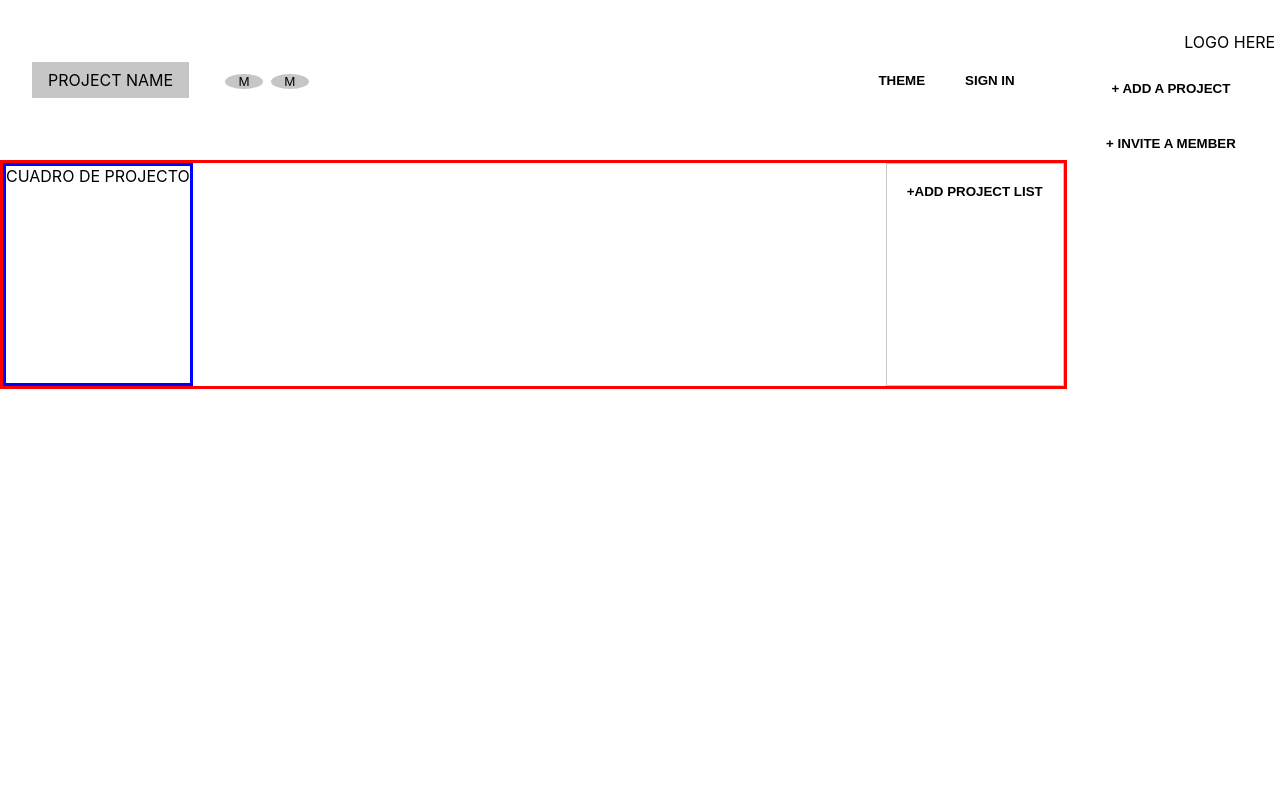
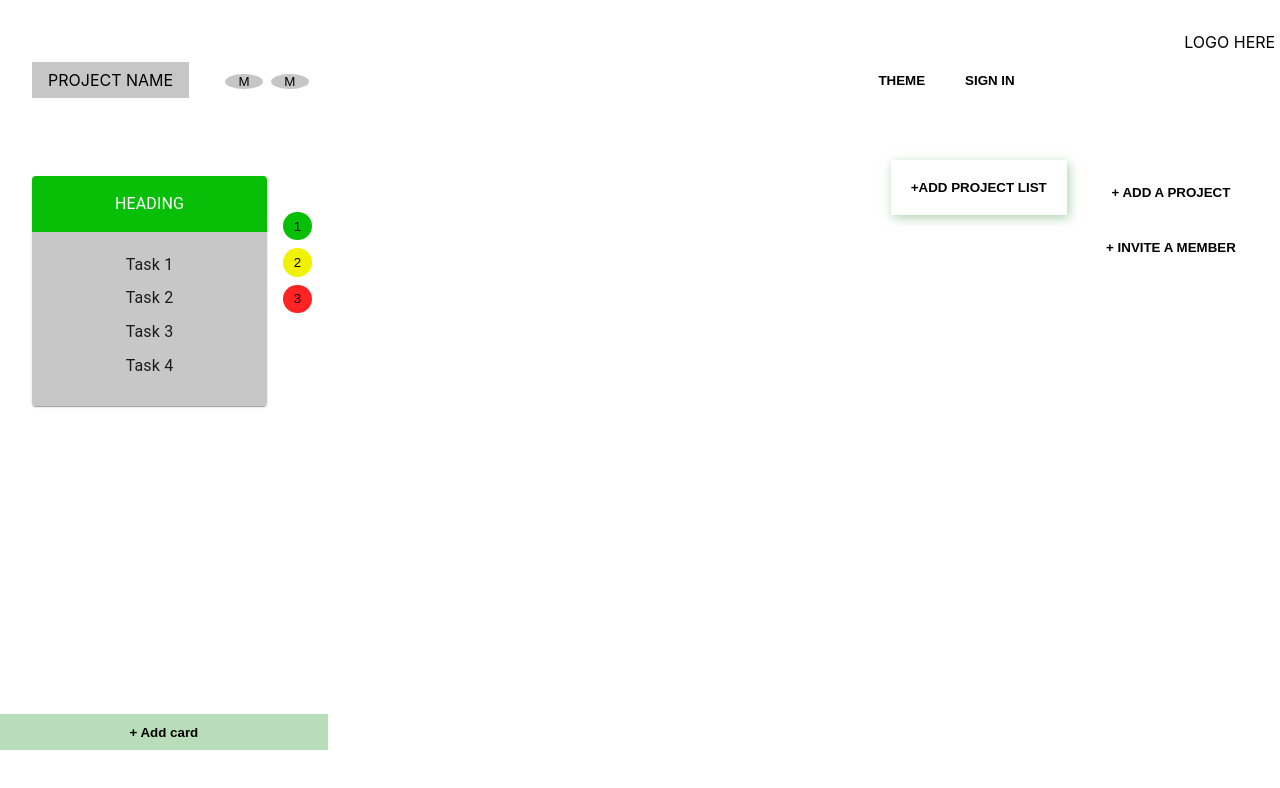
Before and after one commit to cufa03/Integrify-Project-Management, a React (Create React App) app in the folder frontend/my-app/: page /project in a window 1280 px wide. Shown: the top 788 px of the page. Built offline with nearby package versions, Linux system fonts and the light colour scheme.

Commit message:
Added the left panel with the cards and buttons

```diff
--- a/frontend/my-app/src/components/addProjectBtn/styles.css
+++ b/frontend/my-app/src/components/addProjectBtn/styles.css
@@ -1,3 +1,5 @@
 .add-project-wrapper {
-	border: 1px solid rgb(199, 199, 199);
+	/* border: 1px solid rgb(199, 199, 199); */
+	height: min-content;
+	box-shadow: 2px 3px 10px hsla(118, 28%, 63%, 0.664);
 }
--- /dev/null
+++ b/frontend/my-app/src/components/projectCard/ProjectCard.tsx
@@ -0,0 +1,24 @@
+import Card from '@mui/material/Card';
+import CardContent from '@mui/material/CardContent';
+import Typography from '@mui/material/Typography';
+import { maxWidth } from '@mui/system';
+import './styles.css';
+const ProjectCard = () => {
+	return (
+		<div>
+			<Card sx={{ maxWidth: 345, minWidth: 235 }} className="card">
+				<CardContent className="card-header">
+					<Typography>HEADING</Typography>
+				</CardContent>
+				<CardContent className="card-body">
+					<Typography className="card-body-element">Task 1</Typography>
+					<Typography className="card-body-element">Task 2</Typography>
+					<Typography className="card-body-element">Task 3</Typography>
+					<Typography className="card-body-element">Task 4</Typography>
+				</CardContent>
+			</Card>
+		</div>
+	);
+};
+
+export default ProjectCard;
--- /dev/null
+++ b/frontend/my-app/src/components/projectCard/styles.css
@@ -0,0 +1,17 @@
+.card {
+	height: fit-content;
+	min-height: 2.5em;
+}
+
+.card-header {
+	background-color: hsl(120, 92%, 39%);
+	color: hsl(0, 0%, 100%);
+	height: min-content;
+	padding: 0.7em;
+}
+.card-body {
+	background-color: hsla(0, 1%, 64%, 0.603);
+}
+.card-body-element {
+	padding: 0.3em 0;
+}
--- a/frontend/my-app/src/components/projectPage/ProjectPage.tsx
+++ b/frontend/my-app/src/components/projectPage/ProjectPage.tsx
@@ -1,9 +1,25 @@
 import './styles.css';
 import AddProjectBtn from '../addProjectBtn/AddProjectBtn';
+import ProjectCard from '../projectCard/ProjectCard';
+import CustomBtn from '../custom-button/CustomBtn';
 const ProjectPage = () => {
 	return (
 		<div className="page-wrapper">
-			<div className="project-menu">CUADRO DE PROJECTO</div>
+			<div className="project-list-wrapper">
+				<div className="project-card-wrapper">
+					<div>
+						<ProjectCard />
+					</div>
+					<div className="project-card-btn-wrapper">
+						<button className="green">1</button>
+						<button className="yellow">2</button>
+						<button className="red">3</button>
+					</div>
+				</div>
+				<div className="add-card-button">
+					<CustomBtn text="+ Add card" />
+				</div>
+			</div>
 			<AddProjectBtn />
 		</div>
 	);
--- a/frontend/my-app/src/components/projectPage/styles.css
+++ b/frontend/my-app/src/components/projectPage/styles.css
@@ -1,11 +1,50 @@
 .page-wrapper {
 	display: flex;
 	width: 100%;
-	height: 100%;
+	height: 75vh;
 	justify-content: space-between;
-	border: 3px solid red;
 }
 
-.project-menu {
-	border: 3px solid blue;
+.project-list-wrapper {
+	display: flex;
+	flex-direction: column;
+	justify-content: space-between;
 }
+.project-card-wrapper {
+	margin: 1em 1em 1em 2em;
+	display: flex;
+}
+.project-card-btn-wrapper {
+	display: flex;
+	flex-direction: column;
+	margin: 2em 0 2em 1em;
+}
+.project-card-btn-wrapper button {
+	margin: 0.3em 0;
+	border-radius: 100%;
+	border: transparent;
+	cursor: pointer;
+	padding: 0.5em 0.8em;
+}
+.green {
+	background-color: hsl(120, 92%, 39%);
+}
+.yellow {
+	background-color: rgb(241, 241, 2);
+}
+.red {
+	background-color: hsla(0, 100%, 50%, 0.863);
+}
+
+.add-card-button {
+	background-color: hsla(120, 100%, 25%, 0.274);
+	margin: 0.6em 0;
+	height: 2.3em;
+	display: flex;
+	align-items: center;
+	justify-content: center;
+}
+
+.add-card-button *:hover {
+	color: hsl(0, 0%, 100%);
+}
```
